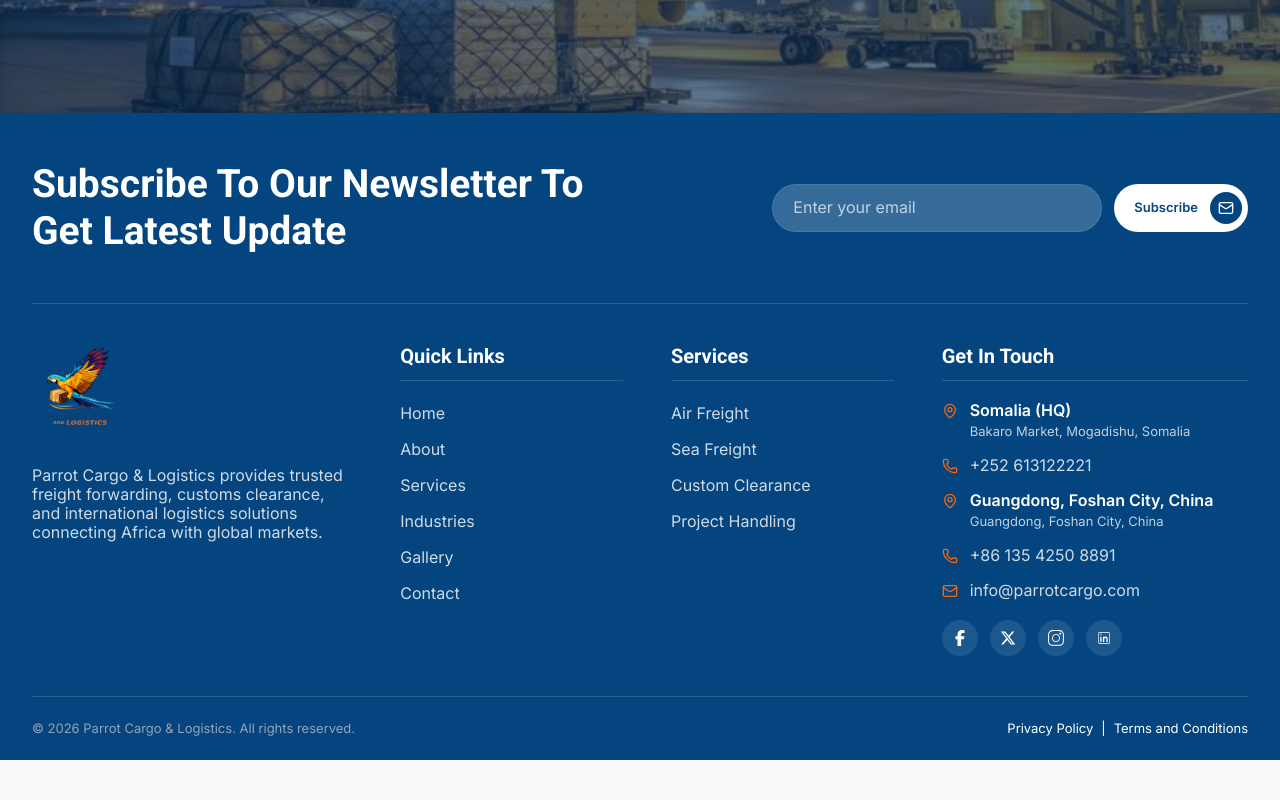
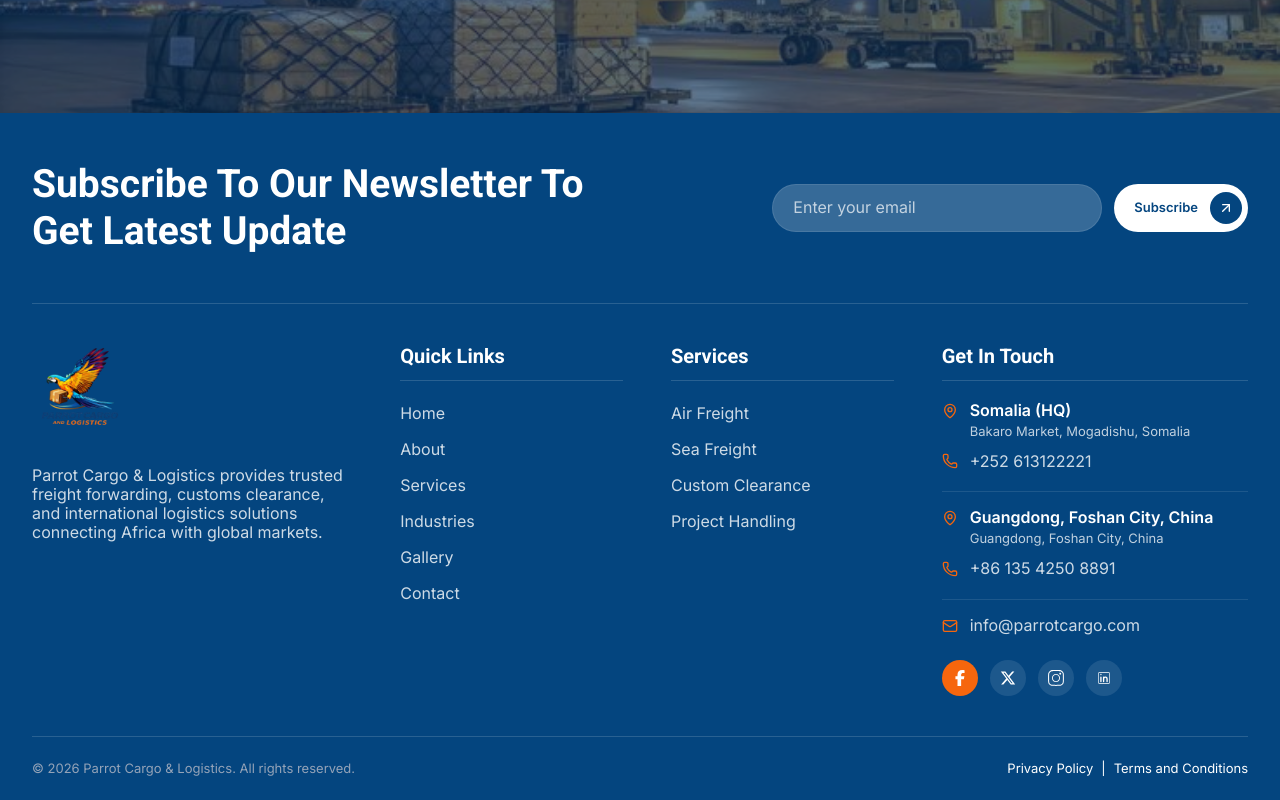
Before and after one commit to SumadTech/Parrot-Cargo, a Next.js app: page / in a window 1280 px wide. Shown: the part 6721-7521 px from the top of the page. Before the commit the page ends 7481 px from the top, so only its background shows below. Built offline with nearby package versions, Linux system fonts and the light colour scheme; no server answers.

Commit message:
style(footer): polish newsletter and contact layout

```diff
--- a/components/layout/footer.tsx
+++ b/components/layout/footer.tsx
@@ -1,18 +1,15 @@
 import { Container } from "@/components/common/container";
 import { siteConfig } from "@/config/site";
 import logo from "@/public/images/logo.png";
-import {
-  Mail,
-  MapPin,
-  Phone,
-} from "lucide-react";
-import { CiLinkedin } from "react-icons/ci";
-import { FaFacebookF } from "react-icons/fa6";
-import { SlSocialInstagram } from "react-icons/sl";
+import { ArrowUpRight, Mail, MapPin, Phone } from "lucide-react";
 import { useTranslations } from "next-intl";
 import Image from "next/image";
 import Link from "next/link";
-import { FaXTwitter } from "react-icons/fa6";
+import { CiLinkedin } from "react-icons/ci";
+import { FaFacebookF, FaXTwitter } from "react-icons/fa6";
+import { SlSocialInstagram } from "react-icons/sl";
+
+import { cn } from "@/lib/utils";
 
 const quickLinks = [
   {
@@ -109,11 +106,12 @@ export function Footer() {
 
               <button
                 type="submit"
-                className="inline-flex min-h-12 items-center justify-center gap-3 rounded-full bg-card py-1.5 pe-1.5 ps-5 text-caption-2 font-semibold text-primary transition-colors hover:bg-secondary hover:text-secondary-foreground focus-visible:outline-none focus-visible:ring-2 focus-visible:ring-ring focus-visible:ring-offset-2 focus-visible:ring-offset-primary"
+                className="group inline-flex min-h-12 items-center justify-center gap-3 rounded-full bg-card py-1.5 pe-1.5 ps-5 text-caption-2 font-semibold text-primary transition-colors hover:bg-secondary hover:text-secondary-foreground focus-visible:outline-none focus-visible:ring-2 focus-visible:ring-ring focus-visible:ring-offset-2 focus-visible:ring-offset-primary"
               >
                 {t("newsletter.submit")}
-                <span className="grid size-8 place-items-center rounded-full bg-primary text-primary-foreground">
-                  <Mail className="size-4" aria-hidden="true" />
+
+                <span className="grid size-8 place-items-center rounded-full bg-primary text-primary-foreground transition-all duration-300 group-hover:translate-x-0.5 group-hover:-translate-y-0.5 group-hover:bg-primary group-hover:text-primary-foreground rtl:group-hover:-translate-x-0.5">
+                  <ArrowUpRight className="size-4" aria-hidden="true" />
                 </span>
               </button>
             </form>
@@ -191,68 +189,79 @@ export function Footer() {
             <div className="mt-3 h-px w-full bg-primary-foreground/15" />
 
             <ul className="mt-5 grid gap-4">
-              <li className="flex gap-3">
+              <li className="border-b border-primary-foreground/10 pb-4">
+                <div className="flex gap-3">
                   <MapPin className="mt-0.5 size-4 shrink-0 text-secondary" />
-                <div>
+
+                  <div className="min-w-0">
                     <p className="text-caption-1 font-semibold text-primary-foreground">
                       {t("contact.somalia.title")}
                     </p>
+
                     <p className="mt-1 text-caption-2 text-primary-foreground/75">
                       {t("contact.somalia.address")}
                     </p>
                   </div>
-              </li>
+                </div>
 
-              <li className="flex gap-3">
-                <Phone className="mt-0.5 size-4 shrink-0 text-secondary" />
                 <Link
                   href={`tel:${siteConfig.contact.somaliaDesk.replace(/\s/g, "")}`}
-                  className="text-caption-1 text-primary-foreground/80 transition-colors hover:text-secondary"
+                  className="mt-3 inline-flex items-center gap-3 text-caption-1 text-primary-foreground/80 transition-colors hover:text-secondary"
                 >
+                  <Phone className="size-4 shrink-0 text-secondary" />
                   {siteConfig.contact.somaliaDesk}
                 </Link>
               </li>
 
-              <li className="flex gap-3">
+              <li className="border-b border-primary-foreground/10 pb-4">
+                <div className="flex gap-3">
                   <MapPin className="mt-0.5 size-4 shrink-0 text-secondary" />
-                <div>
+
+                  <div className="min-w-0">
                     <p className="text-caption-1 font-semibold text-primary-foreground">
                       {t("contact.china.title")}
                     </p>
+
                     <p className="mt-1 text-caption-2 text-primary-foreground/75">
                       {t("contact.china.address")}
                     </p>
                   </div>
-              </li>
+                </div>
 
-              <li className="flex gap-3">
-                <Phone className="mt-0.5 size-4 shrink-0 text-secondary" />
                 <Link
                   href={`tel:${siteConfig.contact.chinaOps.replace(/\s/g, "")}`}
-                  className="text-caption-1 text-primary-foreground/80 transition-colors hover:text-secondary"
+                  className="mt-3 inline-flex items-center gap-3 text-caption-1 text-primary-foreground/80 transition-colors hover:text-secondary"
                 >
+                  <Phone className="size-4 shrink-0 text-secondary" />
                   {siteConfig.contact.chinaOps}
                 </Link>
               </li>
 
-              <li className="flex gap-3">
-                <Mail className="mt-0.5 size-4 shrink-0 text-secondary" />
+              <li>
                 <Link
                   href={`mailto:${siteConfig.contact.email}`}
-                  className="break-all text-caption-1 text-primary-foreground/80 transition-colors hover:text-secondary"
+                  className="inline-flex min-w-0 items-center gap-3 break-all text-caption-1 text-primary-foreground/80 underline-offset-4 transition-colors hover:text-secondary hover:underline"
                 >
+                  <Mail className="size-4 shrink-0 text-secondary" />
+                  <span className="min-w-0 break-all">
                     {siteConfig.contact.email}
+                  </span>
                 </Link>
               </li>
             </ul>
 
             <div className="mt-5 flex flex-wrap items-center gap-3">
-              {socials.map(({ key, href, Icon }) => (
+              {socials.map(({ key, href, Icon }, index) => (
                 <Link
                   key={key}
                   href={href}
                   aria-label={t(`socials.${key}`)}
-                  className="grid size-9 place-items-center rounded-full bg-primary-foreground/10 text-primary-foreground transition-colors hover:bg-secondary hover:text-secondary-foreground focus-visible:outline-none focus-visible:ring-2 focus-visible:ring-ring focus-visible:ring-offset-2 focus-visible:ring-offset-primary"
+                  className={cn(
+                    "grid size-9 place-items-center rounded-full transition-colors focus-visible:outline-none focus-visible:ring-2 focus-visible:ring-ring focus-visible:ring-offset-2 focus-visible:ring-offset-primary",
+                    index === 0
+                      ? "bg-secondary text-secondary-foreground hover:bg-primary-foreground hover:text-primary"
+                      : "bg-primary-foreground/10 text-primary-foreground hover:bg-secondary hover:text-secondary-foreground",
+                  )}
                 >
                   <Icon className="size-4" aria-hidden="true" />
                 </Link>
@@ -261,8 +270,10 @@ export function Footer() {
           </div>
         </div>
 
-        <div className="flex flex-col gap-4 py-6 text-caption-2  sm:flex-row sm:items-center sm:justify-between">
-          <p className="text-muted-foreground">{t("copyright", { year: new Date().getFullYear() })}</p>
+        <div className="flex flex-col gap-4 py-6 text-caption-2 sm:flex-row sm:items-center sm:justify-between">
+          <p className="text-muted-foreground">
+            {t("copyright", { year: new Date().getFullYear() })}
+          </p>
 
           <div className="flex flex-wrap items-center gap-x-2 gap-y-1">
             <Link
@@ -271,7 +282,9 @@ export function Footer() {
             >
               {t("legal.privacy")}
             </Link>
+
             <span aria-hidden="true">|</span>
+
             <Link
               href="/terms-and-conditions"
               className="transition-colors hover:text-secondary"
```
Lines whose indentation alone changed are shown as unchanged.
